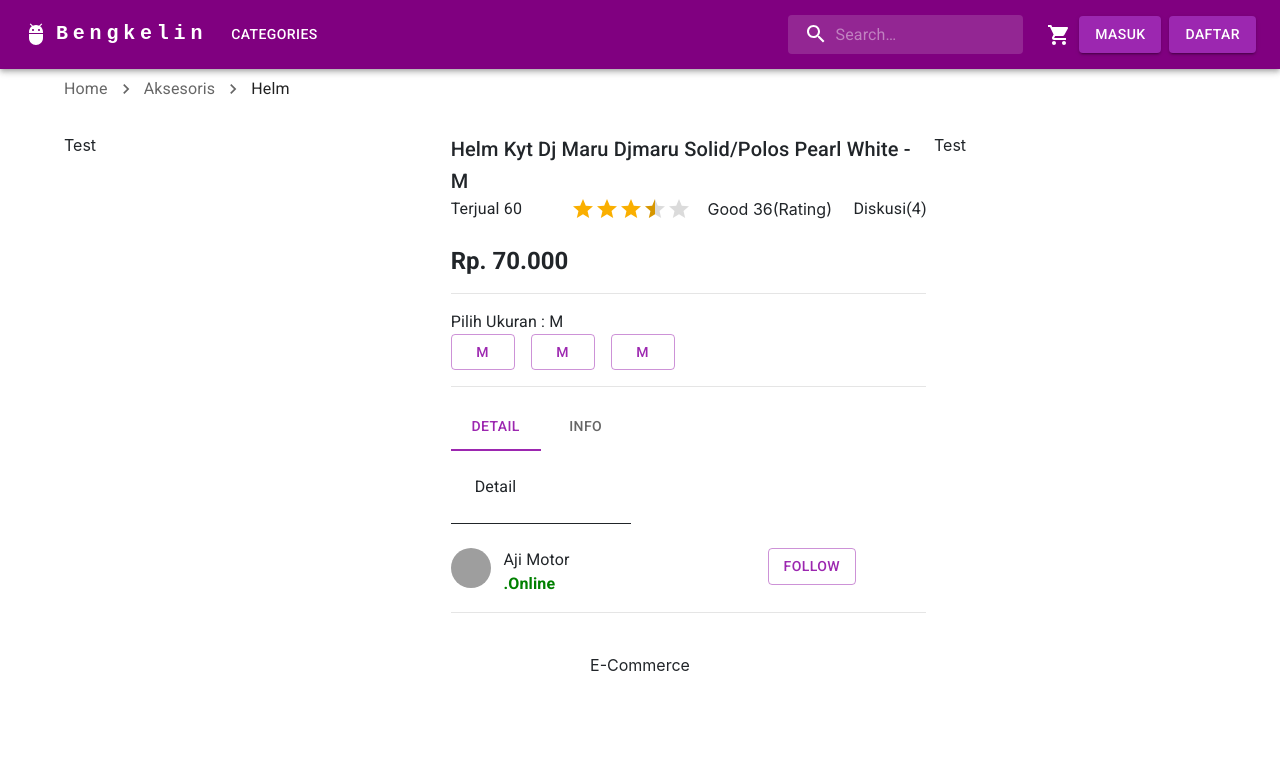
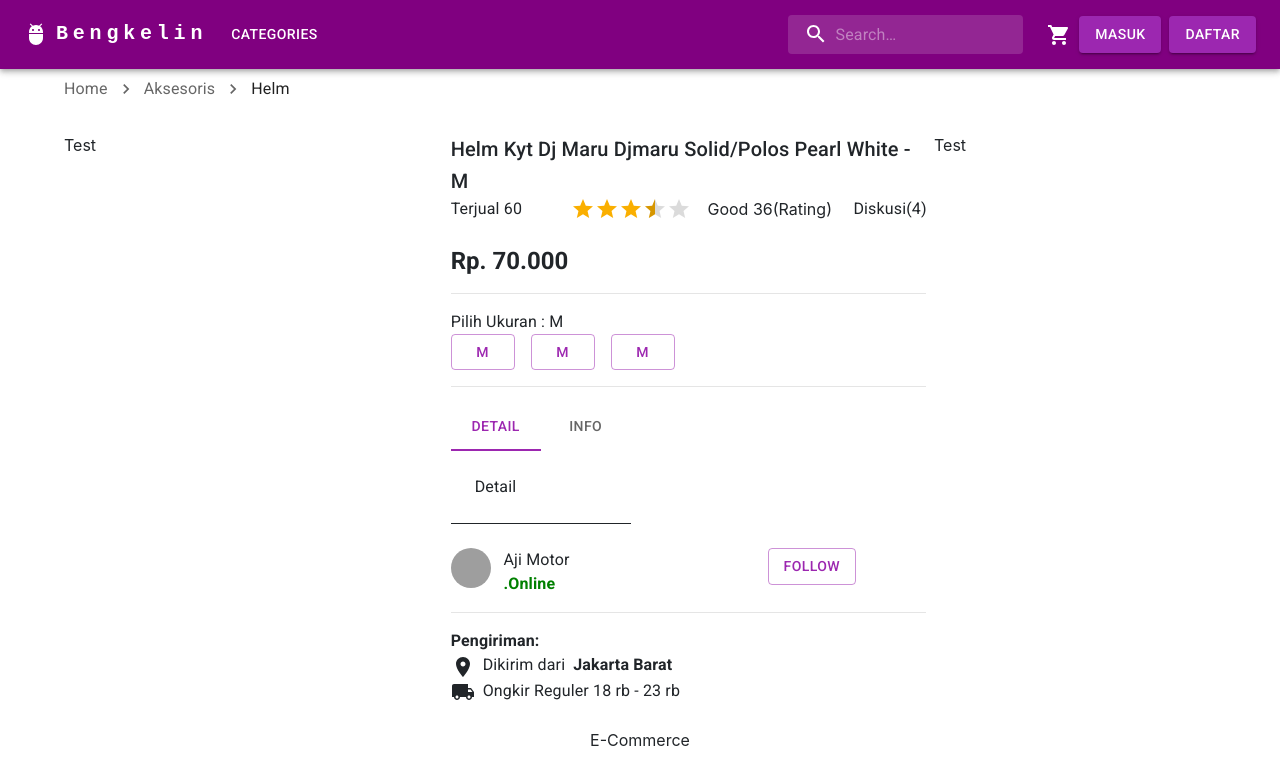
Before and after one commit to fazrithe/e-commerce-frontend, a Next.js app: page /product/Helm in a window 1280 px wide. Shown: the top 784 px of the page. Built offline with nearby package versions, Linux system fonts and the light colour scheme; grey boxes are pictures that could not be loaded.

Commit message:
add detail

```diff
--- a/components/product/items/detail.jsx
+++ b/components/product/items/detail.jsx
@@ -2,6 +2,7 @@ import { Box, Button, Grid, Rating, Stack, Typography } from "@mui/material";
 import StarIcon from '@mui/icons-material/Star';
 import TabDescription from './tabDescription'
 import Store from './store'
+import { Place, LocalShipping } from "@mui/icons-material";
 
 let labels = {
     0.5: 'Useless',
@@ -69,6 +70,31 @@ export default function Detail(){
                 <Store />
         </Grid>
         <hr></hr>
+        <Grid container>
+            <Grid item>
+                <Typography fontWeight="bold">Pengiriman:</Typography>
+            </Grid>
+        </Grid>
+        <Grid container spacing={1}>
+            <Grid item>
+                <Place />
+            </Grid>
+            <Grid item>
+                <Typography>Dikirim dari</Typography>
+            </Grid>
+            <Grid item>
+                <Typography fontWeight="bold">Jakarta Barat</Typography>
+            </Grid>
+        </Grid>
+        <Grid container spacing={1}>
+            <Grid item>
+                <LocalShipping />
+            </Grid>
+            <Grid item>
+                <Typography>Ongkir Reguler 18 rb - 23 rb</Typography>
+            </Grid>
+        </Grid>
+
         </>
     )
 }
--- a/components/product/singleProduct.jsx
+++ b/components/product/singleProduct.jsx
@@ -50,7 +50,7 @@ export default function SingleProduct(props){
                   Test
               </Grid>
               <Grid item xs={8} sm={5}>
-                    <Detail/>
+                  <Detail/>
               </Grid>
               <Grid item xs={6} sm={2}>
                   Test
```
